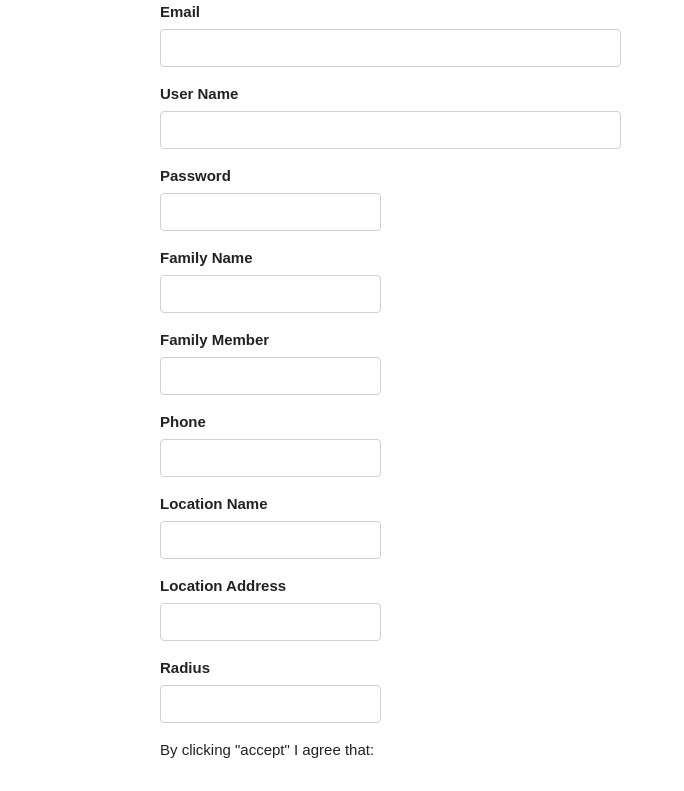
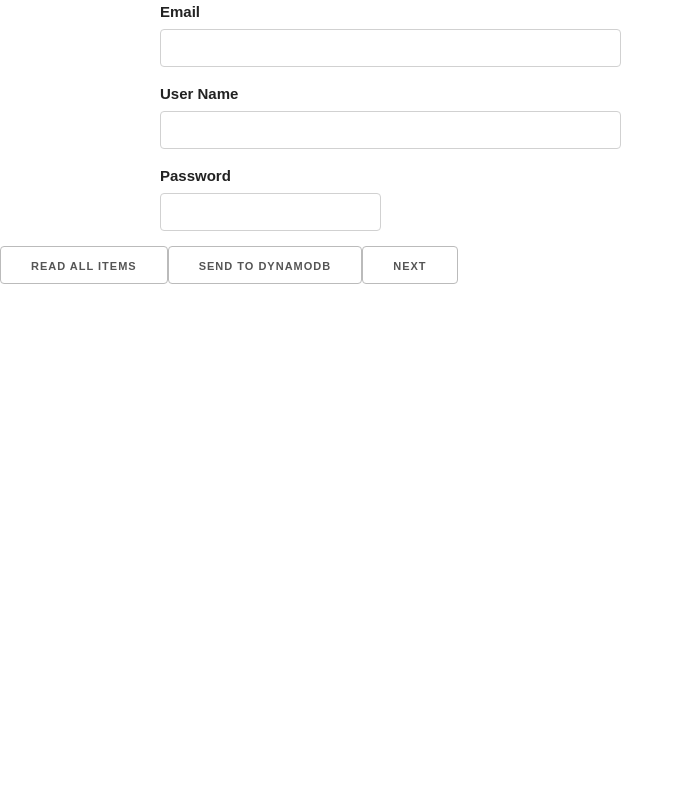
Before and after one commit to IggHub/dynamoDB-with-react, a React (Create React App) app: page / in a window 1280 px wide. Shown: the top 791 px of the page, without its empty margins (0-684 px from the left). Built offline with nearby package versions, Linux system fonts and the light colour scheme.

Commit message:
enable navigation by clicking next / previous

```diff
--- a/src/App.js
+++ b/src/App.js
@@ -1,7 +1,8 @@
 import React, { Component } from 'react';
 //import Login from './components/Login';
-import DynamoDBQuery from './components/DynamoDBQuery';
+//import DynamoDBQuery from './components/DynamoDBQuery';
 //import './App.css';
+import randomPinGenerator from './utils/RandomGenerator';
 import AWS from 'aws-sdk';
 import StepOne from './components/signup/StepOne';
 import StepTwo from './components/signup/StepTwo';
@@ -44,30 +45,38 @@ class App extends Component {
   constructor(){
     super();
     this.state = {
+      /*navigating to different form step*/
+      showPrevButton: false,
+      showNextButton: true,
+      currentStepNo: 0,
+
+      /*form states*/
       email: '',
-      user_name: '',
+      username: '',
       password: '',
-      circle_name: '',
-      member_name: '',
-      member_phone_number: '',
+      family_name: '',
+      family_member_name: '',
+      family_member_phone: '',
       labeled_location_name: '',
       labeled_location_radius: '',
       labeled_location_address: ''
     }
+
+    /* hide/display previous/next button */
+    this.hidden = {
+      display: 'none'
+    };
+
     this.createItem = this.createItem.bind(this);
     this.readItem = this.readItem.bind(this);
     this.readAllItems = this.readAllItems.bind(this);
     this.deleteItem = this.deleteItem.bind(this);
+    this.handleSignup = this.handleSignup.bind(this);
+    this.renderProperSteps = this.renderProperSteps.bind(this);
+    this.next = this.next.bind(this);
+    this.previous = this.previous.bind(this);
 
-    this.handleEmail = this.handleEmail.bind(this);
-    this.handleUserName = this.handleUserName.bind(this);
-    this.handlePassword = this.handlePassword.bind(this);
-    this.handleLabeledLocationName = this.handleLabeledLocationName.bind(this);
-    this.handleLabeledLocationRadius = this.handleLabeledLocationRadius.bind(this);
-    this.handleLabeledLocationAddress = this.handleLabeledLocationAddress.bind(this);
-    this.handleFamilyName = this.handleFamilyName.bind(this);
-    this.handleFamilyMemberName = this.handleFamilyMemberName.bind(this);
-    this.handleFamilyMemberPhone = this.handleFamilyMemberPhone.bind(this);
+    this.steps_array = [<StepOne handleSignup={this.handleSignup} />, <StepTwo handleSignup={this.handleSignup} />, <StepThree handleSignup={this.handleSignup} />, <StepFour />, <StepFive />]
   }
 
   sayHello(){
@@ -77,17 +86,19 @@ class App extends Component {
   createItem(e) {
     e.preventDefault();
     const table = TABLE_NAME;
-    const circle_name = this.state.circle_name;
-    const member_name = this.state.member_name;
-    const member_phone_number = this.state.member_phone_number;
+    const family_name = this.state.family_name;
+    const family_member_name = this.state.family_member_name;
+    const family_member_phone = this.state.family_member_phone;
     const labeled_location_name = this.state.labeled_location_name;
     const labeled_location_address = this.state.labeled_location_address;
     const labeled_location_radius = this.state.labeled_location_radius;
     const email = this.state.email;
+    const username = this.state.username;
+    const verification_string = randomPinGenerator();
     const mapAttr = {
-      "circle_name": circle_name,
+      "circle_name": family_name,
       "members": [
-        {'name': member_name, 'phone_number': member_phone_number}
+        {'name': family_member_name, 'phone_number': family_member_phone, 'verification_string': verification_string}
       ],
       "labeled_location": [
         {'name': labeled_location_name, 'radius': labeled_location_radius, 'address': labeled_location_address}
@@ -97,6 +108,7 @@ class App extends Component {
     var params = {
         TableName : table,
         Item:{
+            "username": username,
             "email": email,
             "mapAttr": mapAttr
         }
@@ -183,9 +195,8 @@ class App extends Component {
   }
 
   /**
-  * Need to finish this universal-handler.
-  * Todo:
-  * Rename the states and add appropriate html name attributes
+  * handles any signup input
+  * element name needs to match name
   **/
   handleSignup(e){
     this.setState({
@@ -193,75 +204,68 @@ class App extends Component {
     })
   }
 
-  handleFamilyName(e){
-    this.setState({
-      circle_name: e.target.value
-    })
+  previous(){
+    const currentStepNo = this.state.currentStepNo;
+    const stepsLength = this.steps_array.length;
+    if(currentStepNo === 1){
+      this.setState({
+        currentStepNo: currentStepNo - 1,
+        showPrevButton: false
+      })
+    } else {
+      this.setState({
+        currentStepNo: currentStepNo - 1,
+        showNextButton: true
+      })
+    }
   }
 
-  handleFamilyMemberName(e){
-    this.setState({
-      member_name: e.target.value
-    })
+  next(){
+    const currentStepNo = this.state.currentStepNo;
+    const stepsLength = this.steps_array.length;
+    if(currentStepNo === stepsLength - 2){
+      this.setState({
+        currentStepNo: currentStepNo + 1,
+        showNextButton: false
+      })
+    } else {
+      this.setState({
+        currentStepNo: currentStepNo + 1,
+        showPrevButton: true
+      })
+    }
   }
 
-  handleFamilyMemberPhone(e){
-    this.setState({
-      member_phone_number: e.target.value
+  renderProperSteps(){
+    //const currentStepNo = this.state.currentStepNo;
+    const STEPS_ARRAY = [<StepOne handleSignup={this.handleSignup} />, <StepTwo handleSignup={this.handleSignup} />, <StepThree handleSignup={this.handleSignup} />, <StepFour />, <StepFive />];
+    return STEPS_ARRAY[this.state.currentStepNo];
+  }
+  render() {
+
+    const STEPS_ARRAY = [<StepOne handleSignup={this.handleSignup} />, <StepTwo handleSignup={this.handleSignup} />, <StepThree handleSignup={this.handleSignup} />, <StepFour />, <StepFive />]
+    const steps = STEPS_ARRAY.map((step, index) => {
+      return <div key={index}>{step}</div>
     })
-  }
 
-  handleEmail(e){
-    this.setState({
-      email: e.target.value
-    })
-  }
-
-  handleUserName(e){
-    this.setState({
-      user_name: e.target.value
-    })
-  }
-
-  handlePassword(e){
-    this.setState({
-      password: e.target.value
-    })
-  }
-
-  handleLabeledLocationName(e){
-    this.setState({
-      labeled_location_name: e.target.value
-    })
-  }
-
-  handleLabeledLocationRadius(e){
-    this.setState({
-      labeled_location_radius: e.target.value
-    })
-  }
-
-  handleLabeledLocationAddress(e){
-    this.setState({
-      labeled_location_address: e.target.value
-    })
-  }
-
-
-
-  render() {
-    const STEPS = [<StepOne />, <StepTwo />, <StepThree /> ]
     return (
       <div>
         {/*}<DynamoDBQuery handleFlavor={this.handleFlavor} flavor={this.state.flavor} createItem={this.createItem} readItem={this.readItem} readAllItems={this.readAllItems} deleteItem={this.deleteItem} />{*/}
         {/*}<Multistep initialStep={1} steps={steps} sayHello={this.sayHello} />{*/}
-        <StepOne handleEmail={this.handleEmail} handlePassword={this.handlePassword} handleUserName={this.handleUserName} />
-        <StepTwo handleFamilyName={this.handleFamilyName} handleFamilyMemberName={this.handleFamilyMemberName} handleFamilyMemberPhone={this.handleFamilyMemberPhone} />
-        <StepThree handleLabeledLocationName={this.handleLabeledLocationName} handleLabeledLocationAddress={this.handleLabeledLocationAddress} handleLabeledLocationRadius={this.handleLabeledLocationRadius} />
-        <StepFour />
-        <StepFive />
+
+        {this.steps_array[this.state.currentStepNo]}
+
         <button onClick={this.readAllItems}>Read all items</button>
         <button onClick={this.createItem}>Send to DynamoDB</button>
+
+        <button style={this.state.showPrevButton ? {} : this.hidden}
+          onClick={this.previous}>
+          Previous
+        </button>
+        <button style={this.state.showNextButton ? {} : this.hidden}
+          onClick={this.next}>
+          Next
+        </button>
       </div>
     );
   }
--- a/src/components/signup/StepOne.js
+++ b/src/components/signup/StepOne.js
@@ -7,19 +7,19 @@ class StepOne extends Component {
         <div className="row">
           <div className="six columns">
             <label>Email</label>
-            <input onChange={this.props.handleEmail} className="u-full-width" type="email" />
+            <input name="email" onChange={this.props.handleSignup} className="u-full-width" type="email" />
           </div>
         </div>
         <div className="row">
           <div className="six columns">
             <label>User Name</label>
-            <input onChange={this.props.handleUserName} className="u-full-width" type="text" />
+            <input name="username" onChange={this.props.handleSignup} className="u-full-width" type="text" />
           </div>
         </div>
         <div className="row">
           <div className="six columns">
             <label>Password</label>
-            <input onChange={this.props.handlePassword} type="password" />
+            <input name="password" onChange={this.props.handleSignup} type="password" />
           </div>
         </div>
       </div>
--- a/src/components/signup/StepThree.js
+++ b/src/components/signup/StepThree.js
@@ -6,15 +6,15 @@ class StepThree extends Component {
       <div className="container">
         <div>
           <label>Location Name</label>
-          <input onChange={this.props.handleLabeledLocationName} type="text" />
+          <input name="labeled_location_name" onChange={this.props.handleSignup} type="text" />
         </div>
         <div>
           <label>Location Address</label>
-          <input onChange={this.props.handleLabeledLocationAddress} type="text" />
+          <input name="labeled_location_address" onChange={this.props.handleSignup} type="text" />
         </div>
         <div>
           <label>Radius</label>
-          <input onChange={this.props.handleLabeledLocationRadius} type="text" />
+          <input name="labeled_location_radius" onChange={this.props.handleSignup} type="text" />
         </div>
       </div>
     )
--- a/src/components/signup/StepTwo.js
+++ b/src/components/signup/StepTwo.js
@@ -6,15 +6,15 @@ class StepTwo extends Component {
       <div className="container">
         <div>
           <label>Family Name</label>
-          <input onChange={this.props.handleFamilyName} type="email" />
+          <input name="family_name" onChange={this.props.handleSignup} type="email" />
         </div>
         <div>
-          <label>Family Member</label>
-          <input onChange={this.props.handleFamilyMemberName} type="text" />
+          <label>Family Member Name:</label>
+          <input name="family_member_name" onChange={this.props.handleSignup} type="text" />
         </div>
         <div>
           <label>Phone</label>
-          <input onChange={this.props.handleFamilyMemberPhone} type="text" />
+          <input name="family_member_phone" onChange={this.props.handleSignup} type="text" />
         </div>
       </div>
     )
--- /dev/null
+++ b/src/utils/RandomGenerator.js
@@ -0,0 +1,10 @@
+const randomPinGenerator = function(){
+  let pinStr = "";
+  for(let i = 0; i < 4; i++){
+    const randomNum = Math.floor(Math.random() * 10);
+    pinStr += randomNum;
+  }
+  return pinStr;
+}
+
+export default randomPinGenerator;
```
